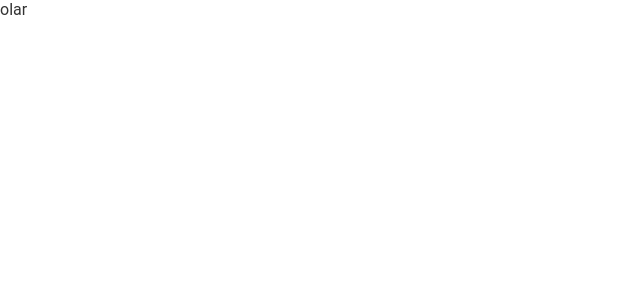
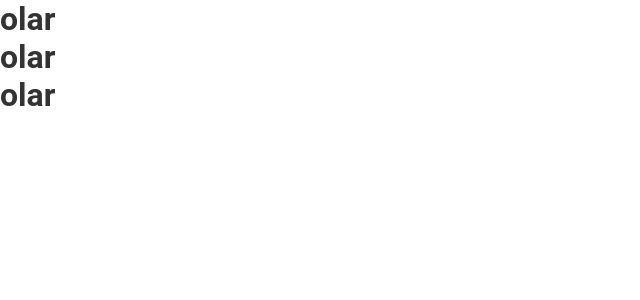
Before and after one commit to jucielly/my-note-app, a React (Create React App) app: page / in a window 1280 px wide. Shown: the top 300 px of the page, without its empty margins (0-640 px from the left). Built offline with nearby package versions, Linux system fonts and the light colour scheme.

Commit message:
path fix

```diff
--- a/src/components/atoms/button/index.tsx
+++ b/src/components/atoms/Button/index.tsx
@@ -1,6 +1,6 @@
 import React from 'react';
 
-function Button() {
+const Button: React.FC = () => {
   return (
     <>
       <h1>olar</h1>
--- /dev/null
+++ b/src/components/atoms/input/index.tsx
@@ -0,0 +1,12 @@
+import React from 'react';
+
+const Input: React.FC = () => {
+    return (
+        <>
+            <h1>olar</h1>
+
+        </>
+    );
+}
+
+export default Input;
--- /dev/null
+++ b/src/components/molecules/LoginForm/index.tsx
@@ -0,0 +1,18 @@
+import React from 'react';
+import Input from "../../atoms/input"
+import Button from '../../atoms/Button'
+
+const LoginForm: React.FC = () => {
+    return (
+        <>
+            <form>
+                <Input />
+                <Input />
+                <Button />
+            </form>
+
+        </>
+    );
+}
+
+export default LoginForm;
--- /dev/null
+++ b/src/components/organisms/WelcomeCard/index.tsx
@@ -0,0 +1,15 @@
+import React from 'react';
+import LoginForm from '../../molecules/LoginForm'
+
+const WelcomeCard: React.FC = () => {
+    return (
+        <>
+            <div>
+                <LoginForm />
+            </div>
+
+        </>
+    );
+}
+
+export default WelcomeCard;
--- a/src/components/pages/LoginPage/index.tsx
+++ b/src/components/pages/LoginPage/index.tsx
@@ -1,4 +1,5 @@
 import React from 'react';
+import WelcomeCard from '../../organisms/WelcomeCard'
 
 
 
@@ -6,7 +7,7 @@ import React from 'react';
 function LoginPage() {
   return (
     <>
-   <div>olar</div>
+      <WelcomeCard />
     </>
   );
 }
```
